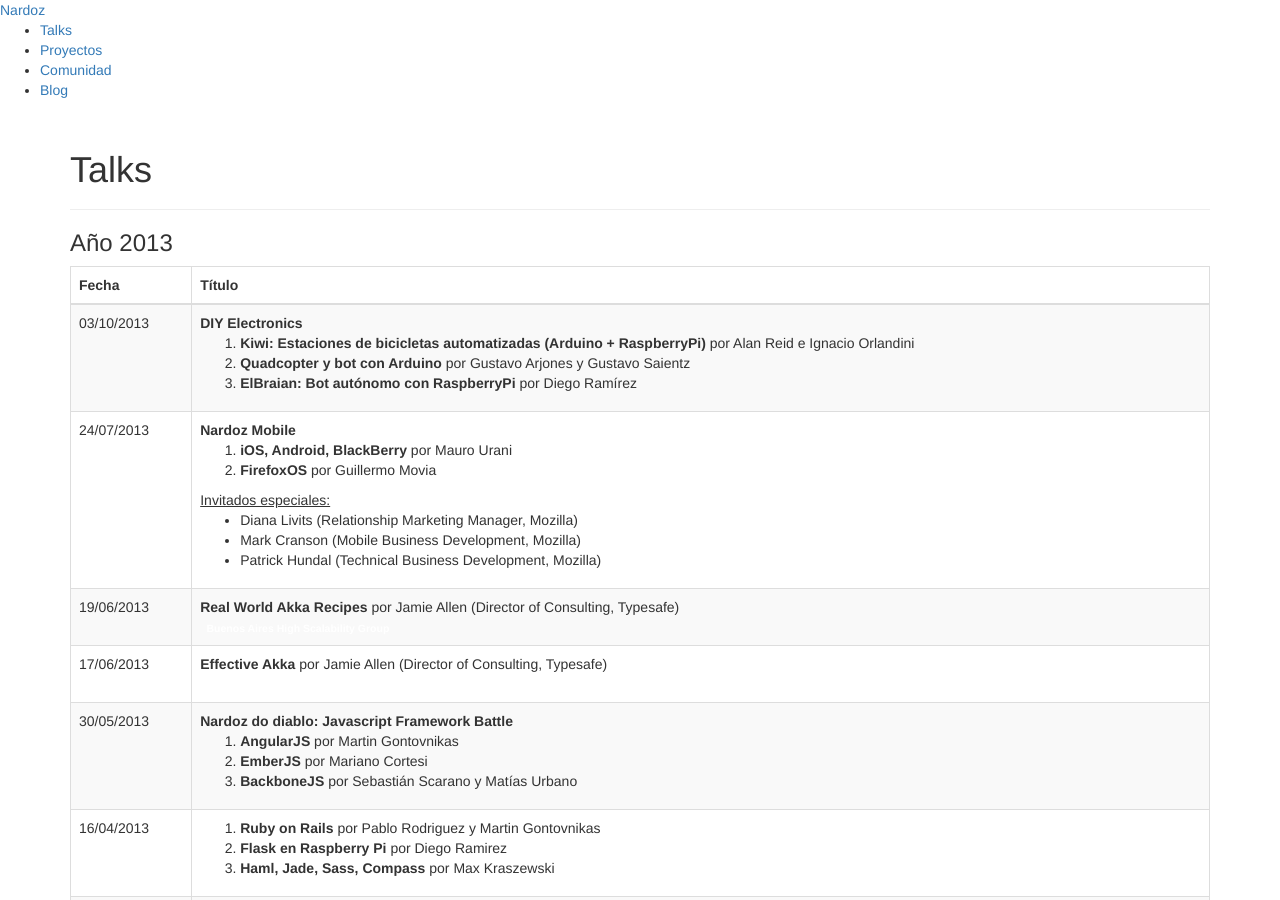
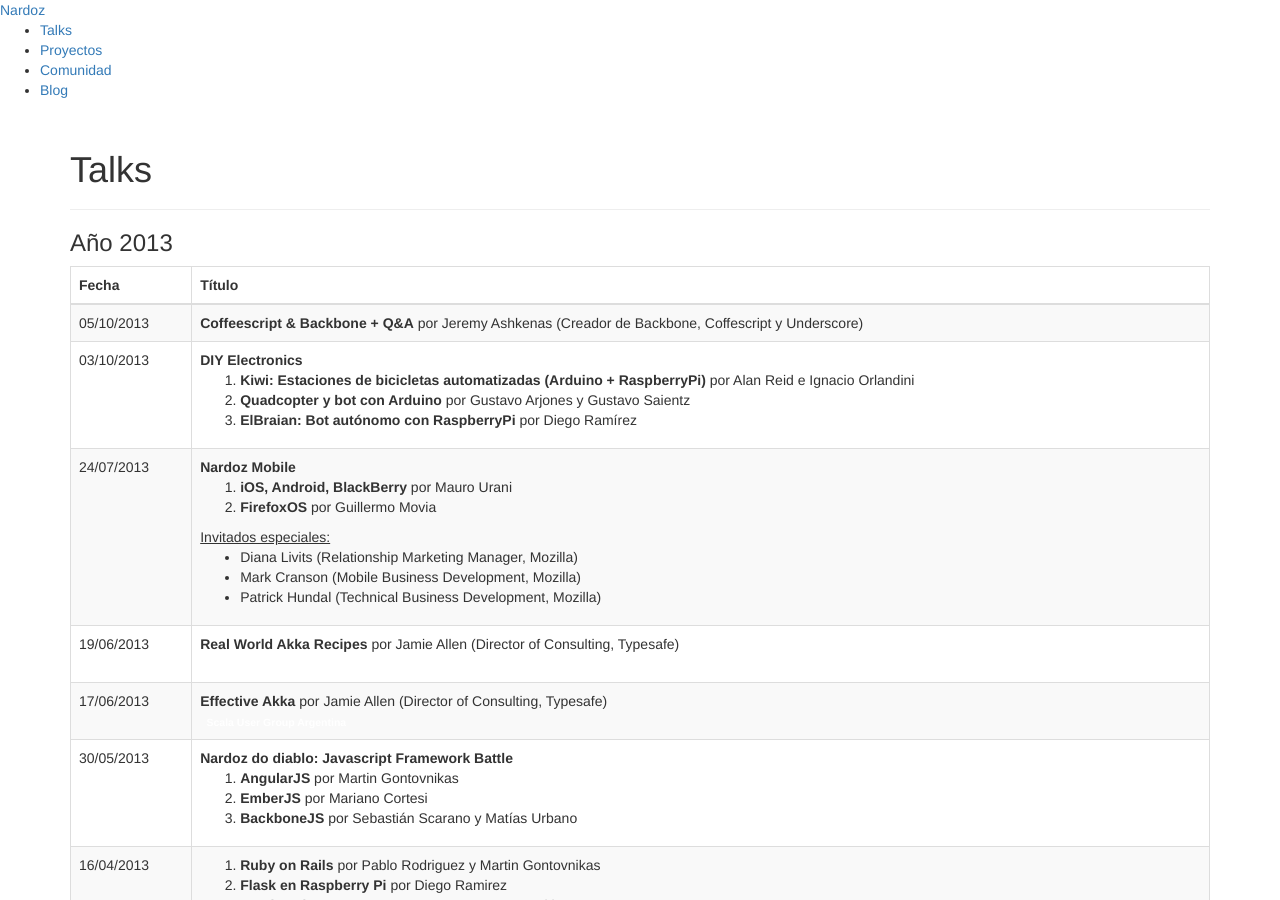
Before and after one commit to Nardoz/nardoz.github.com, a Jekyll site: the page built from talks.html, in a window 1280 px wide and 900 px high. Built offline with Jekyll 4.4.1, drawn with Linux system fonts in a browser that asks for light colours; nearby versions of some CDN libraries; library files that are not in the unit come from our copies.

Commit message:
Added new talk

```diff
--- a/talks.html
+++ b/talks.html
@@ -19,6 +19,12 @@
       </tr>
     </thead>
     <tbody>
+      <tr>
+        <td>05/10/2013</td>
+        <td>
+          <strong>Coffeescript &amp; Backbone + Q&amp;A</strong> por Jeremy Ashkenas (Creador de Backbone, Coffescript y Underscore)<br />
+        </td>
+      </tr>
       <tr>
         <td>03/10/2013</td>
         <td>
```
Also changed, not shown: index.html (+7 -1 lines).
